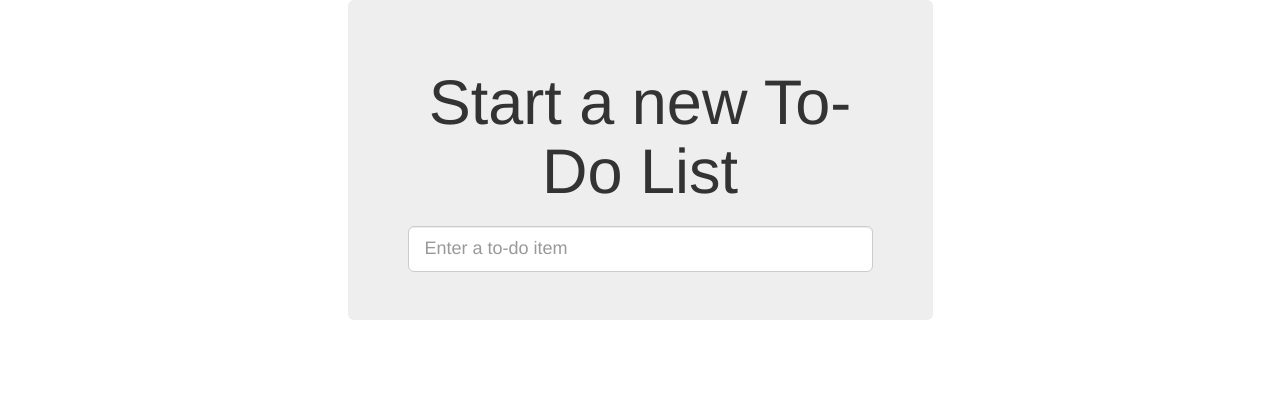
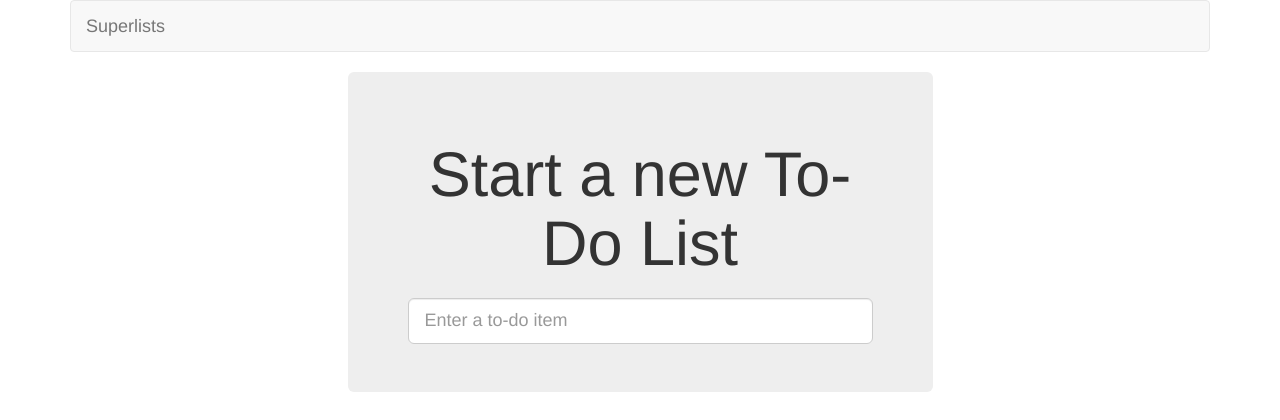
Before and after one commit to felipe-lee/superlists, a Django app: page / in a window 1280 px wide. Shown: the top 420 px of the page. Run offline with Django 3.2, Linux system fonts and the light colour scheme; some libraries are stand-ins or nearby versions.

Commit message:
Working on adding form for login

```diff
--- a/lists/templates/lists/base.html
+++ b/lists/templates/lists/base.html
@@ -12,6 +12,15 @@
 </head>
 <body>
 <div class="container">
+    <nav class="navbar navbar-default" role="navigation">
+        <div class="container-fluid">
+            <a class="navbar-brand" href="{% url 'home' %}">Superlists</a>
+            <form class="navbar-form navbar-right" method="post" action="#">
+
+            </form>
+        </div>
+    </nav>
+
     <div class="row">
         <div class="col-md-6 col-md-offset-3 jumbotron">
             <div class="text-center">
```
